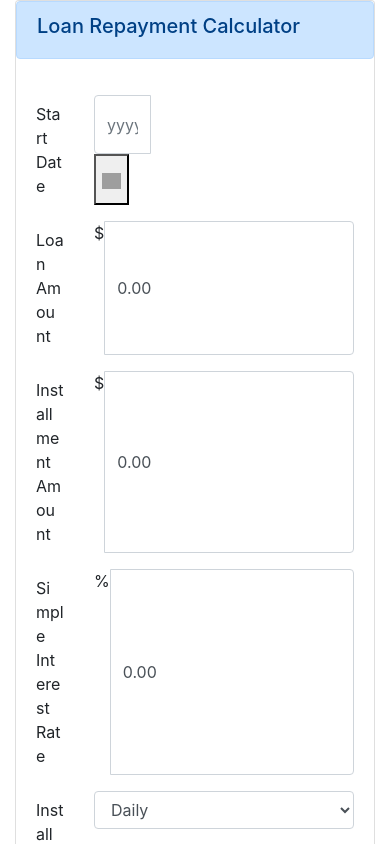
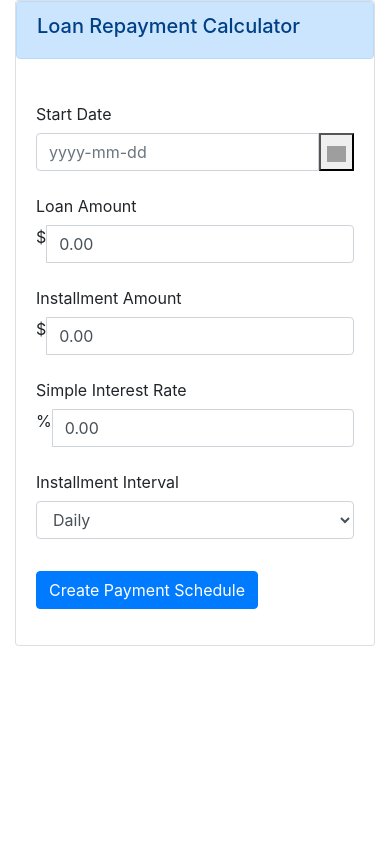
Before and after one commit to rodnierbc/-Loan-Repayment-Calculator, an Angular app: page / in a window 390 px wide. Shown: the top 844 px of the page. Built offline with nearby package versions, Linux system fonts and the light colour scheme; grey boxes are pictures that could not be loaded.

Commit message:
Setup payment-schedule.omponent.html with the table to show the payment schedule

```diff
--- a/package.json
+++ b/package.json
@@ -22,6 +22,7 @@
     "@angular/router": "^6.1.0",
     "@ng-bootstrap/ng-bootstrap": "^3.2.0",
     "bootstrap": "^4.0.0-beta",
+    "bootswatch": "^4.1.3",
     "core-js": "^2.5.4",
     "date-and-time": "^0.6.2",
     "rxjs": "~6.2.0",
--- a/src/app/define-loan/define-loan.component.html
+++ b/src/app/define-loan/define-loan.component.html
@@ -5,8 +5,8 @@
   <div class="card-body">
     <div class="regentry">
       <div class="form-group row">
-        <label for="start-date-input" class="col-2 col-form-label">Start Date</label>
-        <div class="col-3 input-group">
+        <label for="start-date-input" class="col-xs-12 col-md-2 col-form-label">Start Date</label>
+        <div class="col-xs-12 col-md-3 input-group">
           <input type="text" class="form-control" placeholder="yyyy-mm-dd" name="startDate" [(ngModel)]="date" ngbDatepicker #startDate="ngbDatepicker">
           <button class="input-group-addon" (click)="startDate.toggle()" type="button">
            <img src="assets/img/calendar-icon.svg" style="width: 1.2rem; height: 1rem; cursor: pointer;" />
@@ -14,29 +14,29 @@
         </div>
       </div>
       <div class="form-group row">
-        <label for="loan-amount-input" class="col-2 col-form-label">Loan Amount</label>
-        <div class="col-10 input-group">
+        <label for="loan-amount-input" class="col-xs-12 col-md-2 col-form-label">Loan Amount</label>
+        <div class="col-xs-12 col-md-10 input-group">
           <span class="input-group-addon">$</span>
           <input class="form-control" type="number" min="0.00" step="0.01" value="0.00"name="loanAmount"  #loanAmount/>
         </div>
       </div>
       <div class="form-group row">
-        <label for="installment-amount-input" class="col-2 col-form-label">Installment Amount</label>
-        <div class="col-10 input-group">
+        <label for="installment-amount-input" class="col-xs-12 col-md-2 col-form-label">Installment Amount</label>
+        <div class="col-xs-12 col-md-10 input-group">
           <span class="input-group-addon">$</span>
           <input class="form-control" type="number" min="0.00" step="0.01" value="0.00" name="installmentAmount"  #installmentAmount/>
         </div>
       </div>
       <div class="form-group row">
-        <label for="simple-interest-rate-input" class="col-2 col-form-label">Simple Interest Rate</label>
-        <div class="col-10 input-group">
+        <label for="simple-interest-rate-input" class="col-xs-12 col-md-2 col-form-label">Simple Interest Rate</label>
+        <div class="col-xs-12 col-md-10 input-group">
          <span class="input-group-addon">%</span>
           <input class="form-control" type="number" min="0.00" max="100.00" step="0.01" value="0.00" name="simpleInterestRate"  #simpleInterestRate/>
         </div>
       </div>
       <div class="form-group row">
-        <label for="installment-interval-select" class="col-2 col-form-label">Installment Interval</label>
-        <div class="col-10 input-group">
+        <label for="installment-interval-select" class="col-xs-12 col-md-2 col-form-label">Installment Interval</label>
+        <div class="col-xs-12 col-md-10 input-group">
           <select #installmentInterval class="form-control">
             <option [value]="1"> Daily </option>
             <option [value]="2"> Weekly </option>
--- a/src/app/define-loan/define-loan.component.ts
+++ b/src/app/define-loan/define-loan.component.ts
@@ -36,9 +36,10 @@ export class DefineLoanComponent implements OnInit {
         installmentAmount = amountToPay;
       }
       let currentPay = installmentAmount + this.percentage(amountToPay, simpleInterestRate);
+      let currentPayR = Number(currentPay.toFixed(2));
       amountToPay = amountToPay - installmentAmount;
       lastPaymentDate = this.nextPaymentDate(lastPaymentDate, installmentInterval);
-      let paymentSchedule = new PaymentSchedule(new Date(lastPaymentDate.getFullYear(), lastPaymentDate.getMonth(), lastPaymentDate.getDate()), currentPay);
+      let paymentSchedule = new PaymentSchedule(new Date(lastPaymentDate.getFullYear(), lastPaymentDate.getMonth(), lastPaymentDate.getDate()), currentPayR);
       paymentScheduleList.push(paymentSchedule);
     }
     this.sendPaymentSchedule.emit(paymentScheduleList);
@@ -71,7 +72,6 @@ export class DefineLoanComponent implements OnInit {
     let d = new Date(date),
     n = date.getDate();
     d.setDate(1);
-    alert(d.getMonth());
     d.setMonth(d.getMonth() + value);
     d.setDate(Math.min(n, this.getDaysInMonth(d.getFullYear(), d.getMonth())));
     return d;
--- a/src/app/payment-schedule/payment-schedule.component.html
+++ b/src/app/payment-schedule/payment-schedule.component.html
@@ -1,3 +1,4 @@
+<div class="card" *ngIf = "paymentSheduleListToShow">
   <div class="reglist">
     <table class="table table-striped">
       <thead>
@@ -16,4 +17,4 @@
       </tbody>
     </table>
   </div>
-<br>
+</div>
--- a/src/index.html
+++ b/src/index.html
@@ -2,9 +2,9 @@
 <html lang="en">
 <head>
   <meta charset="utf-8">
+  <meta http-equiv="X-UA-Compatible" content="IE=edge">
   <title>LoanRepaymentCalculator</title>
   <base href="/">
-
   <meta name="viewport" content="width=device-width, initial-scale=1">
   <link rel="icon" type="image/x-icon" href="favicon.ico">
 </head>
```
Also changed, not shown: 1 other file (tests, documents, lock files or other folders). Lines whose indentation alone changed are shown as unchanged.
